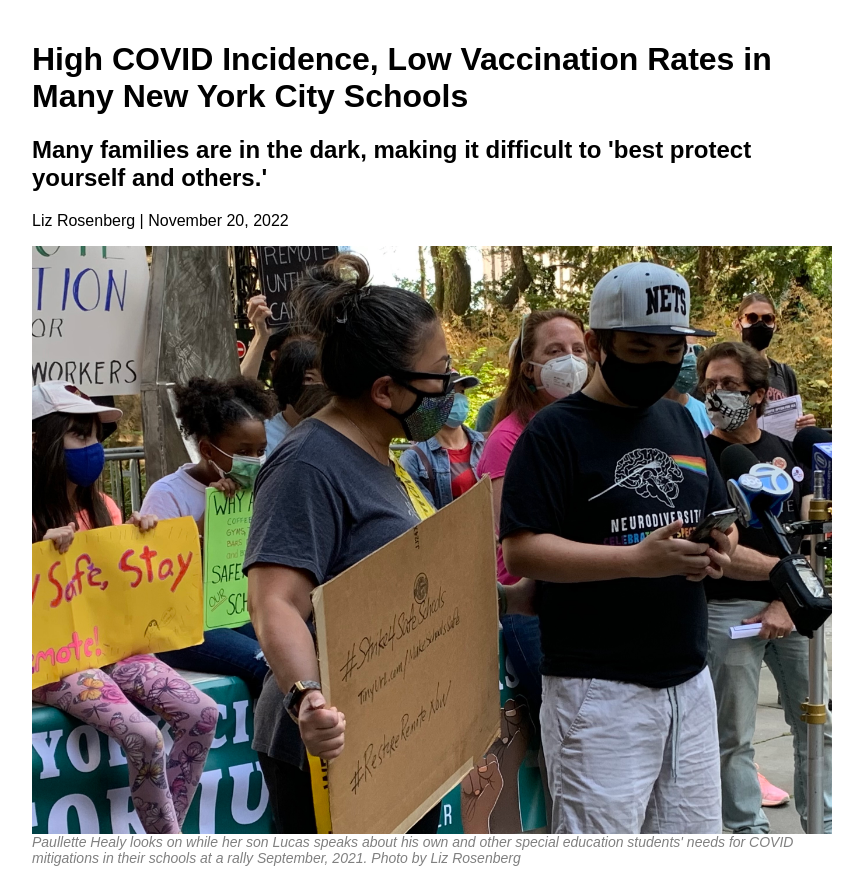
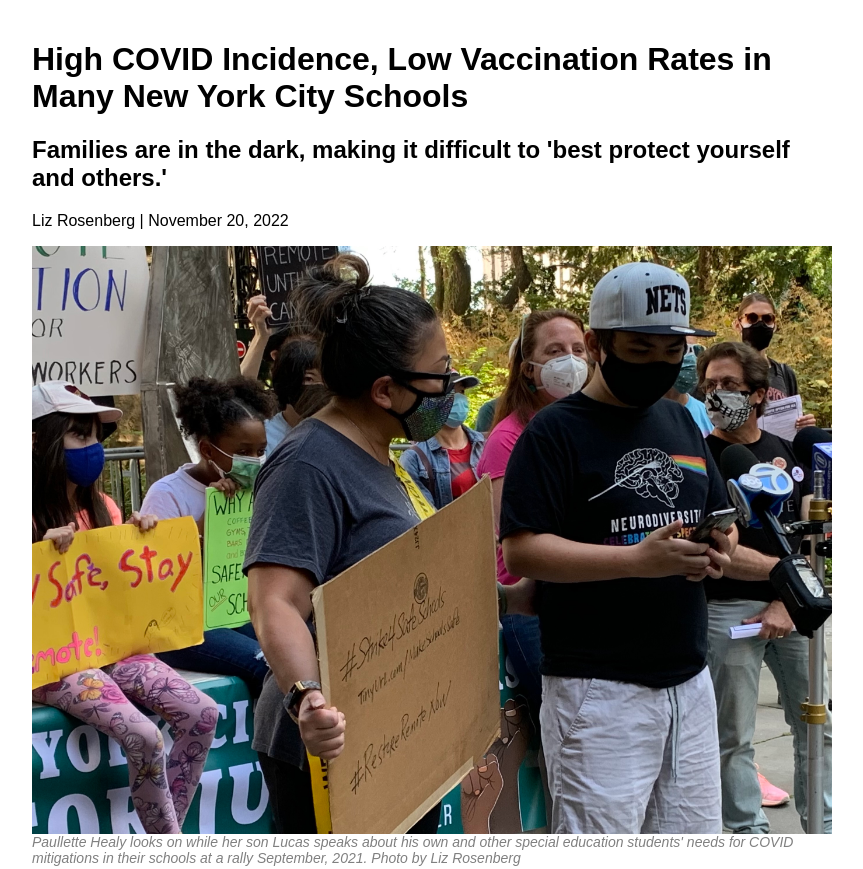
Before and after one commit to lizrbkln/chart2, a plain HTML site: page index.html in a window 1280 px wide. Shown: the top 869 px of the page, without its empty margins (208-1071 px from the left). Drawn offline with nearby package versions, Linux system fonts and the light colour scheme.

Commit message:
Update index.html

```diff
--- a/index.html
+++ b/index.html
@@ -33,7 +33,7 @@
 
 
     <!-- SUBHEAD GOES HERE -->
-    <h2>Many families are in the dark, making it difficult to 'best protect yourself and others.'</h2>
+    <h2>Families are in the dark, making it difficult to 'best protect yourself and others.'</h2>
   </div>
       <!-- BYLINE GOES HERE -->
       <div class="container" id="byline">
```
